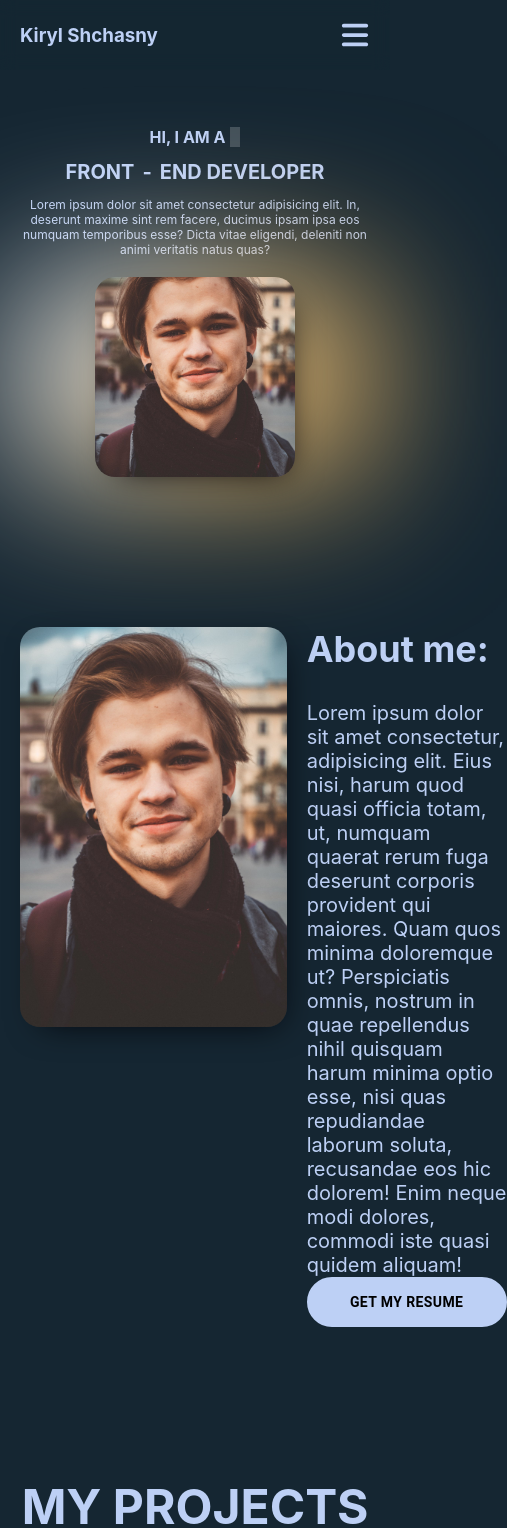
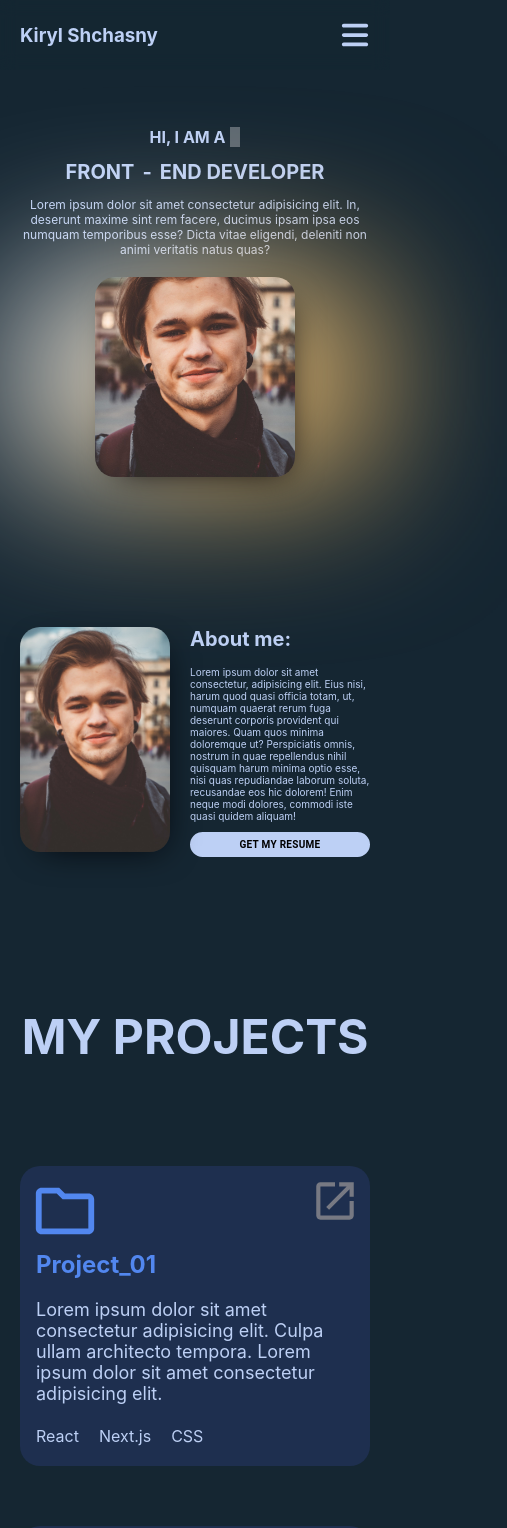
Before and after one commit to MenroMi/Web_Portfolio, a Next.js app: page / in a window 390 px wide. Shown: the top 1528 px of the page, 507 px wide, since content can reach past the window. Built offline with nearby package versions, Linux system fonts and the light colour scheme.

Commit message:
feat: added adaptive markup and some refactor style props

```diff
--- a/src/components/About/About.jsx
+++ b/src/components/About/About.jsx
@@ -15,17 +15,20 @@ export default function About() {
     windowSize: { width },
   } = useWindowSize();
 
-  useEffect(() => {
-    setRootMargin(() => (width > 900 ? '-300px' : width < 360 ? '-10px' : '-40px'));
-  }, [value]);
+  // useEffect(() => {
+  //   setRootMargin(() => (width > 900 ? '-300px' : width < 360 ? '-10px' : '-40px'));
+  // }, [value]);
 
   return (
     <section
       style={{
-        opacity: `${value ? 1 : 0}`,
-        transition: `${value ? '0.7s all' : ''}`,
+        opacity: 1,
       }}
-      ref={elemRef}
+      // style={{
+      //   opacity: `${value ? 1 : 0}`,
+      //   transition: `${value ? '0.7s all' : ''}`,
+      // }}
+      // ref={elemRef}
       id="about"
       className={styles.about}
     >
--- a/src/styles/About.module.scss
+++ b/src/styles/About.module.scss
@@ -13,6 +13,7 @@
     display: flex;
     flex-direction: column;
     max-width: 620px;
+    gap: 10px;
 
     &__title {
       font-size: 36px;
@@ -46,3 +47,44 @@
 .main-photo {
   @include photo;
 }
+
+@media (max-width: 768px) {
+  .about {
+    .info {
+      &__title {
+        font-size: 30px;
+      }
+      &__descr {
+        margin-top: 30px;
+        font-size: 15px;
+      }
+      &__resume {
+        width: 100%;
+      }
+    }
+  }
+}
+
+@media (max-width: 578px) {
+  .about {
+    .info {
+      &__title {
+        font-size: 20px;
+      }
+      &__descr {
+        margin-top: 5px;
+        font-size: 10px;
+      }
+      &__resume {
+        width: 100%;
+        height: 25px;
+        font-size: 10px;
+      }
+    }
+  }
+
+  .main-photo {
+    max-width: 150px;
+    height: 100%;
+  }
+}
--- a/src/styles/Me.module.scss
+++ b/src/styles/Me.module.scss
@@ -93,12 +93,6 @@
   }
 }
 
-@media (max-width: 1200px) {
-  .main-photo {
-    width: 100%;
-  }
-}
-
 @media (max-width: 1100px) {
   .me {
     gap: 20px;
@@ -142,11 +136,6 @@
   #txt-type-dyn {
     font-size: 30px;
   }
-
-  // .main-photo {
-  //   max-width: 250px;
-  //   height: 300px;
-  // }
 }
 
 @media (max-width: 768px) {
--- a/src/styles/mixins/_photo.scss
+++ b/src/styles/mixins/_photo.scss
@@ -7,3 +7,9 @@
   height: 400px;
   max-width: 350px;
 }
+
+@media (max-width: 1200px) {
+  .main-photo {
+    width: 100%;
+  }
+}
```
